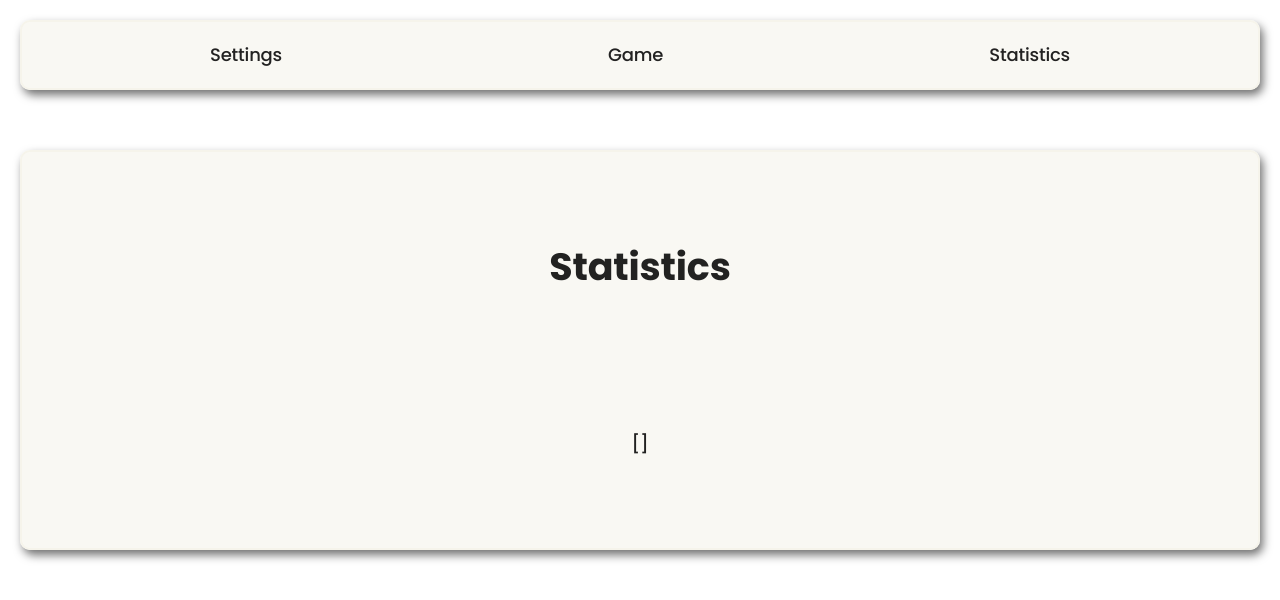
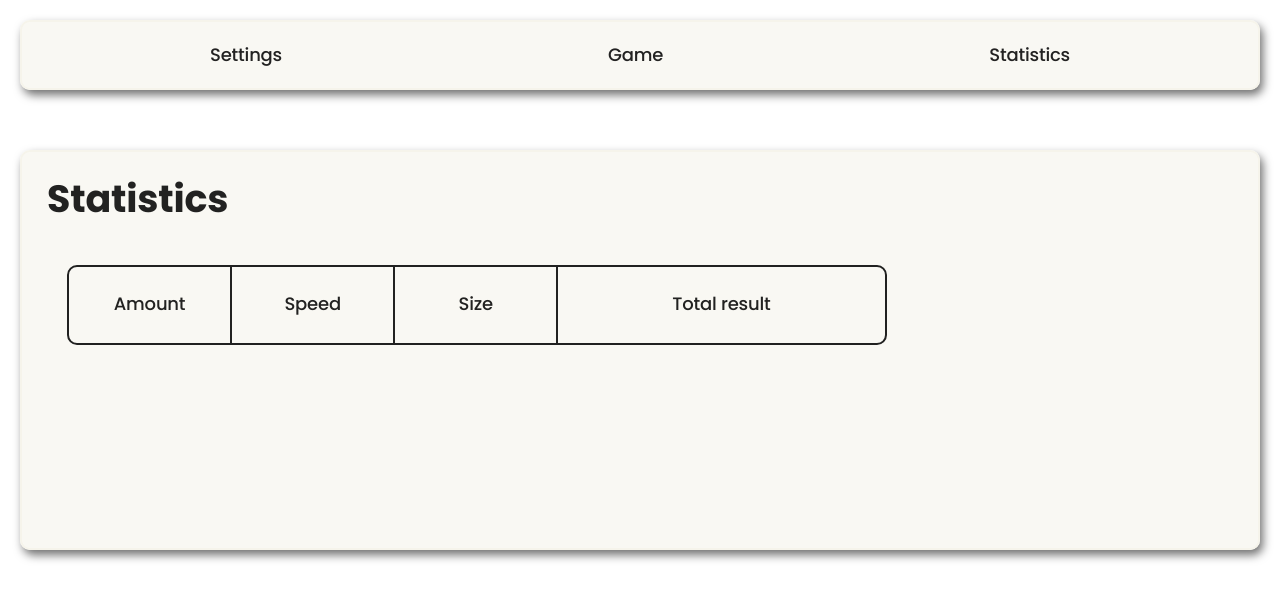
Before and after one commit to High-Petrushka/Bugs-in-the-bottle-game, a Vue app: page / in a window 1280 px wide. Both pictures are taken after a click on the element "Statistics". Shown: the top 600 px of the page. Built offline with nearby package versions, Linux system fonts and the light colour scheme.

Commit message:
Making a result table

```diff
--- a/src/App.vue
+++ b/src/App.vue
@@ -16,8 +16,8 @@ const local = reactive({
     page: [1],
     settings: {
         amount: 5,
-        speed: 1000,
-        size: 0.8,
+        speed: '1000',
+        size: '0.8',
     },
     showModal: false,
     userResults: [],
@@ -38,9 +38,32 @@ function modalAction(state) {
 }
 
 function takeResult(resInfo) {
+    switch (resInfo.options.speed) {
+        case '1000':
+            resInfo.options.speed = 'Low';
+            break;
+        case '800':
+            resInfo.options.speed = 'Medium';
+            break;
+        case '500':
+            resInfo.options.speed = 'High';
+            break;
+    }
+
+    switch (resInfo.options.size) {
+        case '0.8':
+            resInfo.options.size = 'Little';
+            break;
+        case '1':
+            resInfo.options.size = 'Medium';
+            break;
+        case '1.2':
+            resInfo.options.size = 'Large';
+            break;
+    }
+
     local.userResults.push(resInfo);
     local.curResult = resInfo.res;
-    console.log(local.curResult);
 }
 </script>
 
--- a/src/components/game.vue
+++ b/src/components/game.vue
@@ -43,13 +43,13 @@ function timer() {
 
     const timerIntervalID = setInterval(() => {
         if (local.timeRemainder < 1) {
-            emit('sendResult', {optios: local.params, res: local.timeRemainder});
+            emit('sendResult', {options: local.params, res: local.timeRemainder});
             local.targetVisibility = false;
             clearInterval(timerIntervalID);
             emit('changeModalState', true);
         } else {
             if (local.targetRemainder === Number(local.params.amount)) {
-                emit('sendResult', {optios: local.params, res: local.timeRemainder});
+                emit('sendResult', {options: local.params, res: local.timeRemainder});
                 local.targetVisibility = false;
                 local.timeRemainder = 0;
                 clearInterval(timerIntervalID);
@@ -144,6 +144,7 @@ function restoreVisibillity() {
     text-align: center;
 
     cursor: pointer;
+    user-select: none;
 
     position: absolute;
     left: 0;
--- a/src/components/results.vue
+++ b/src/components/results.vue
@@ -8,7 +8,43 @@ const props = defineProps({
     <div class="container">
         <div class="wrapper">
             <h1>Statistics</h1>
-            <p>{{ props.resultList }}</p>
+            <div class="stat__cont">
+                <div class="res__box">
+                    <div class="table">
+                        <div class="table__row table__title">
+                            <div class="table__tile">
+                                <p>Amount</p>
+                            </div>
+                            <div class="table__tile">
+                                <p>Speed</p>
+                            </div>
+                            <div class="table__tile">
+                                <p>Size</p>
+                            </div>
+                            <div class="table__tile">
+                                <p>Total result</p>
+                            </div>
+                        </div>
+                        <div
+                        v-for="(item) in props.resultList"
+                        class="table__row">
+                            <div class="table__tile">
+                                <p>{{ item.options.amount }}</p>
+                            </div>
+                            <div class="table__tile">
+                                <p>{{ item.options.speed }}</p>
+                            </div>
+                            <div class="table__tile">
+                                <p>{{ item.options.size }}</p>
+                            </div>
+                            <div class="table__tile">
+                                <p>{{ item.res }}</p>
+                            </div>
+                        </div>
+                    </div>
+                </div>
+                <div class="filter__box"></div>
+            </div>
         </div>
     </div>
 </template>
@@ -16,6 +52,70 @@ const props = defineProps({
 <style scoped>
 .wrapper {
   display: grid;
-  place-items: center;
+  grid-template-columns: 1fr;
+  grid-template-rows: auto 1fr;
+  row-gap: 4rem;
+}
+
+.stat__cont {
+    width: 100%;
+    height: 100%;
+
+    display: grid;
+    grid-template-columns: 3fr 1fr;
+    grid-template-rows: 1fr;
+    column-gap: 4rem;
+}
+
+.res__box {
+    padding: 0 2rem;
+}
+
+.table {
+    width: 100%;
+    height: fit-content;
+
+    display: grid;
+    grid-template-columns: 1fr;
+    grid-template-rows: auto auto;
+}
+
+.table__row {
+    height: 8rem;
+
+    /* border-top: 2px solid var(--font-color); */
+    border-left: 2px solid var(--font-color);
+    border-bottom: 2px solid var(--font-color);
+    border-right: 2px solid var(--font-color);
+
+    display: grid;
+    grid-template-columns: repeat(3, 1fr) 2fr;
+}
+
+.table__row:first-child {
+    border-top: 2px solid var(--font-color);
+    border-bottom: 2px solid var(--font-color);
+}
+
+.table__tile {
+    border-right: 2px solid var(--font-color);
+
+    display: grid;
+    place-items: center;
+}
+
+.table__tile:last-child {
+    border-right: none;
+}
+
+.table__title {
+    border-bottom: none;
+    border-top-left-radius: 1rem;
+    border-top-right-radius: 1rem;
+}
+
+.table__row:last-child {
+    border-bottom-left-radius: 1rem;
+    border-bottom-right-radius: 1rem;
 }
 </style>
--- a/src/components/settings.vue
+++ b/src/components/settings.vue
@@ -22,8 +22,6 @@ function copyObj() {
 }
 
 onMounted(() => {
-    console.log("Mounted");
-
     copyObj(props.savedParams, local.newParams);
 });
 
--- a/src/style.css
+++ b/src/style.css
@@ -17,6 +17,10 @@
   text-rendering: optimizeLegibility;
   -webkit-font-smoothing: antialiased;
   -moz-osx-font-smoothing: grayscale;
+}
+
+::selection {
+  background-color: var(--hover-color);
 }
 
 *,
```
